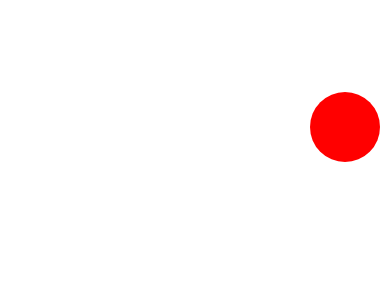
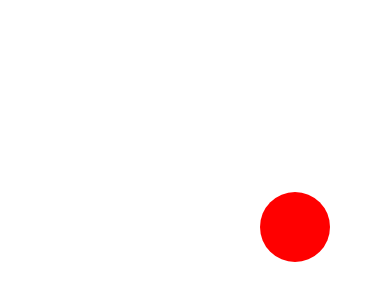
Before and after one commit to dinotudor/react-native-animations, a React Native app: screen / in a window 390 px wide. Shown: the part 228-528 px from the top of the page. Built offline with nearby package versions, Linux system fonts and the light colour scheme.

Commit message:
chaining animations with sequence, parellel and stagger

```diff
--- a/App.js
+++ b/App.js
@@ -21,22 +21,31 @@ const styles = StyleSheet.create({
   },
 });
 
-const ballY = new Animated.Value(0);
-const ballX = Animated.divide(ballY, 2);
-
 export default class App extends Component {
   // eslint-disable-next-line react/state-in-constructor
   state = {
-    ballY: ballY,
-    ballX: ballX,
+    ballY: new Animated.Value(0),
+    ballX: new Animated.Value(0),
   };
 
   componentDidMount() {
-    const { ballY } = this.state;
-    Animated.spring(ballY, {
-      toValue: 300,
-      bounciness: 20,
-    }).start();
+    const { ballY, ballX } = this.state;
+    // Animated.sequence - chaining of animations
+    // Animated.parellel - Executes all animations in array simultaneosly
+    // Animated.stagger - first parameter is a delay between animations inside array
+
+    Animated.sequence([
+      Animated.spring(ballY, {
+        toValue: 400,
+        bounciness: 15,
+      }),
+      Animated.delay(200),
+
+      Animated.timing(ballX, {
+        toValue: 100,
+        duration: 500,
+      }),
+    ]).start();
   }
 
   render() {
```
